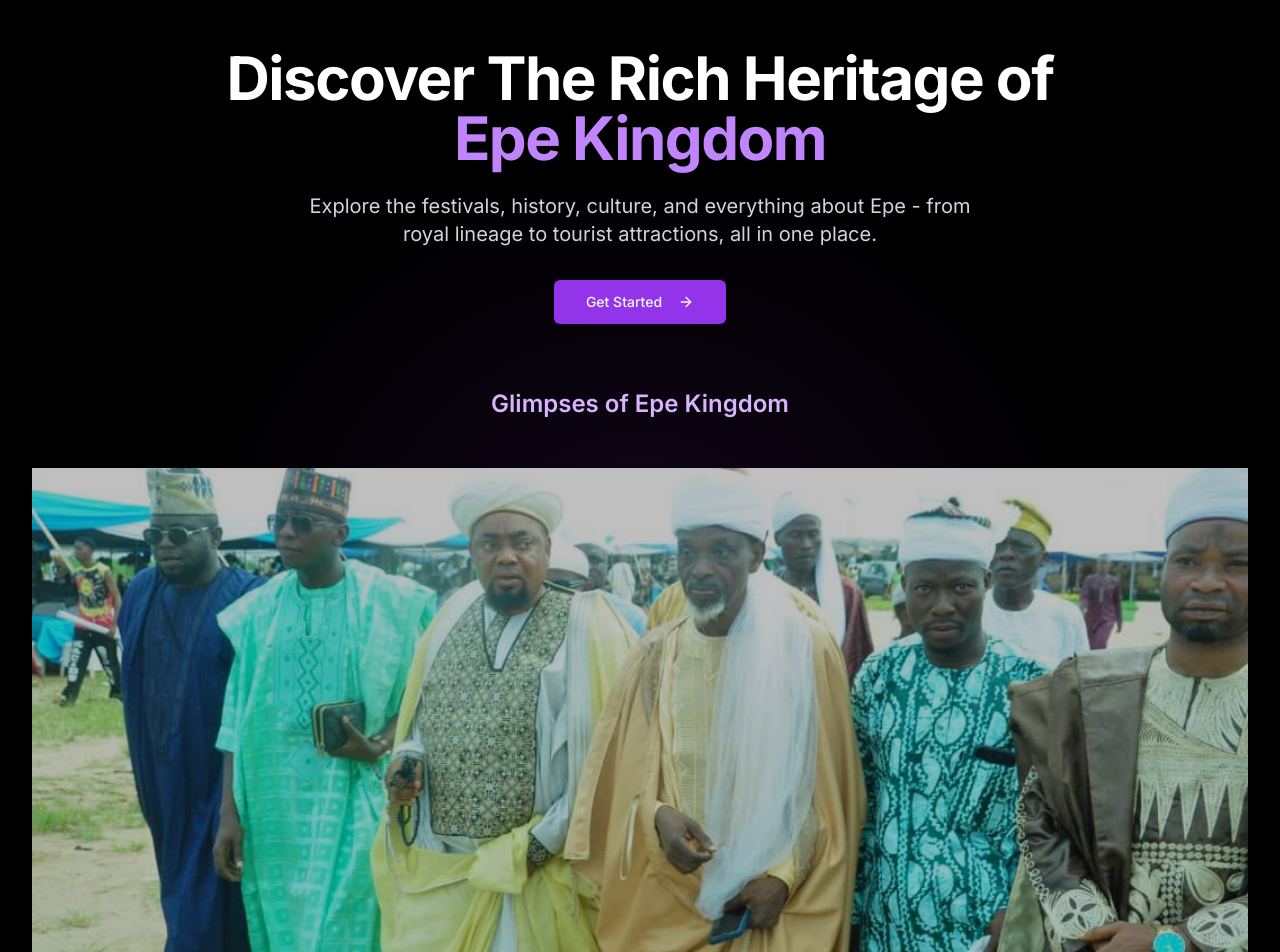
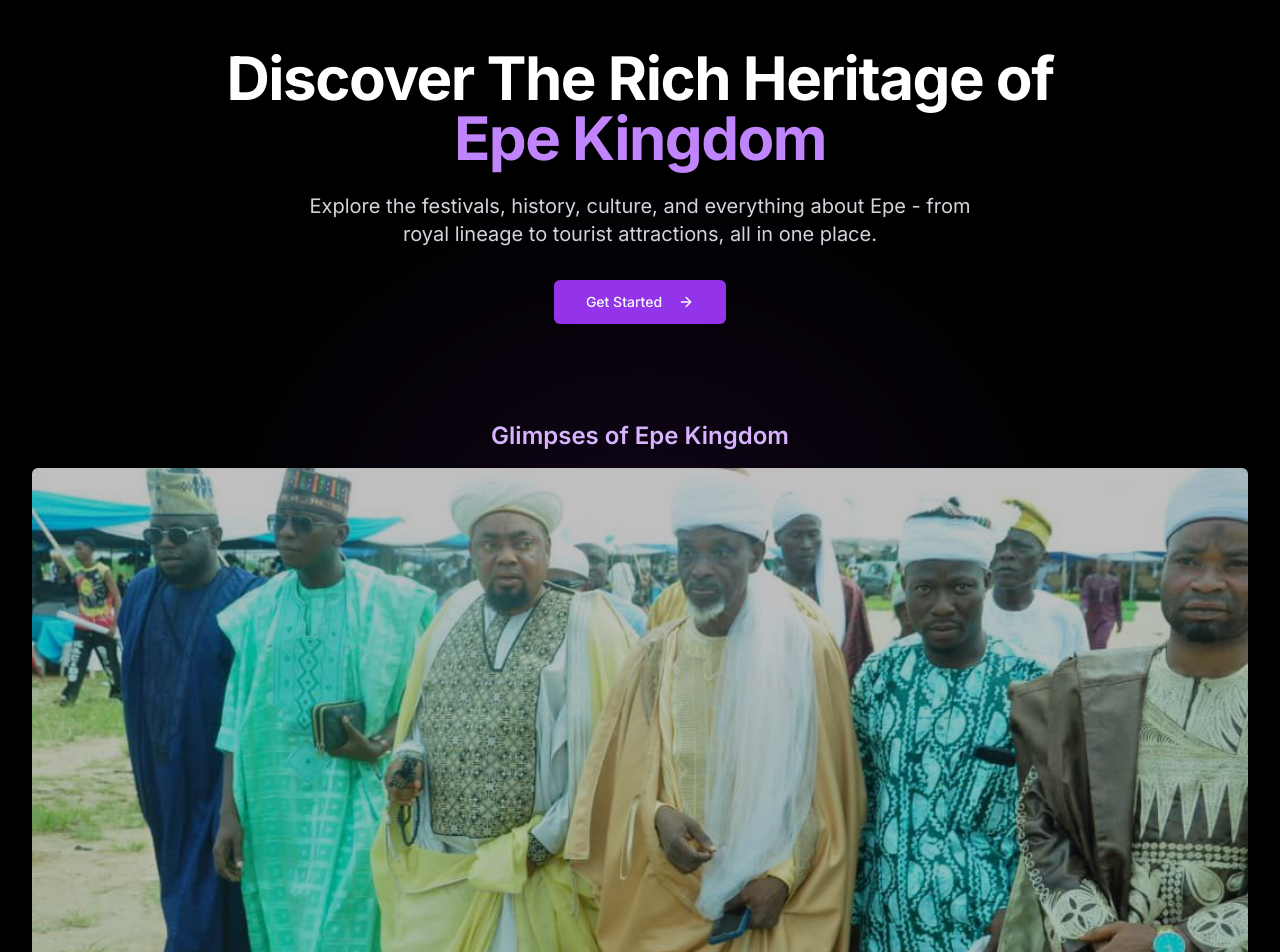
Before and after one commit to Sinfosecurity/epe-kingdom, a Next.js app: page / in a window 1280 px wide. Shown: the top 952 px of the page. Built offline with nearby package versions, Linux system fonts and the light colour scheme.

Commit message:
Enhance layout of LandingPage and AutoImageSlider components for better aesthetics

```diff
--- a/app/page.tsx
+++ b/app/page.tsx
@@ -54,13 +54,13 @@ export default function LandingPage() {
         </div>
 
         {/* Full-Width Image Slider Section */}
-        <div className="relative z-10 w-full">
+        <div className="relative z-10 w-full p-8">
           <div className="text-center mb-4 px-4">
             <h2 className="text-xl md:text-2xl font-semibold text-purple-300">
               Glimpses of Epe Kingdom
             </h2>
           </div>
-          <div className="w-full p-8">
+          <div className="w-full">
             <AutoImageSlider images={epeImages} interval={5000} />
           </div>
         </div>
--- a/components/AutoImageSlider.tsx
+++ b/components/AutoImageSlider.tsx
@@ -41,7 +41,7 @@ export function AutoImageSlider({
   return (
     <div className="relative w-full">
       {/* Image container */}
-      <div className="relative overflow-hidden w-full h-[300px] sm:h-[400px] md:h-[500px] lg:h-[600px]">
+      <div className="relative overflow-hidden w-full h-[300px] sm:h-[400px] md:h-[500px] lg:h-[600px] rounded-md">
         {images.map((image, index) => (
           <div
             key={index}
```
